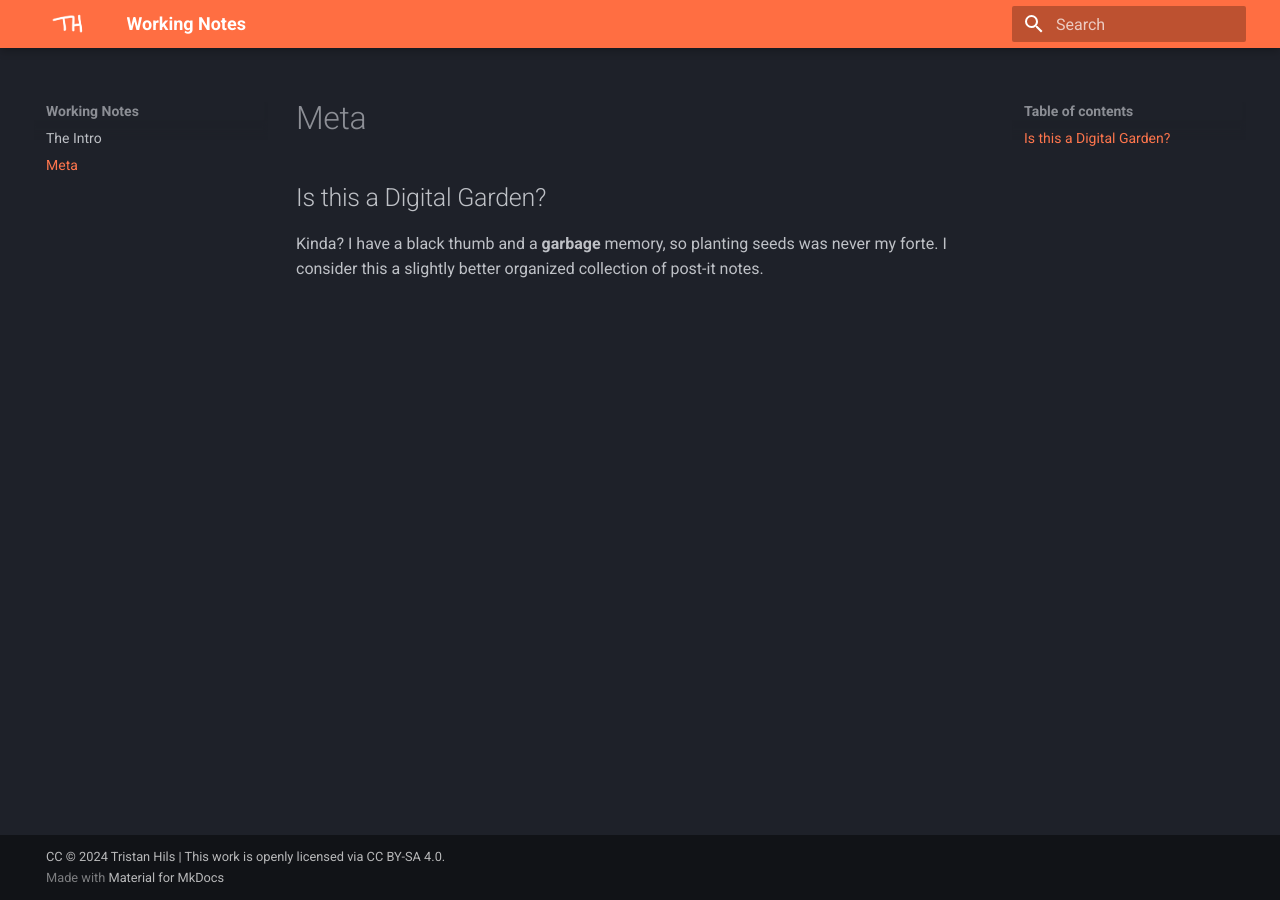
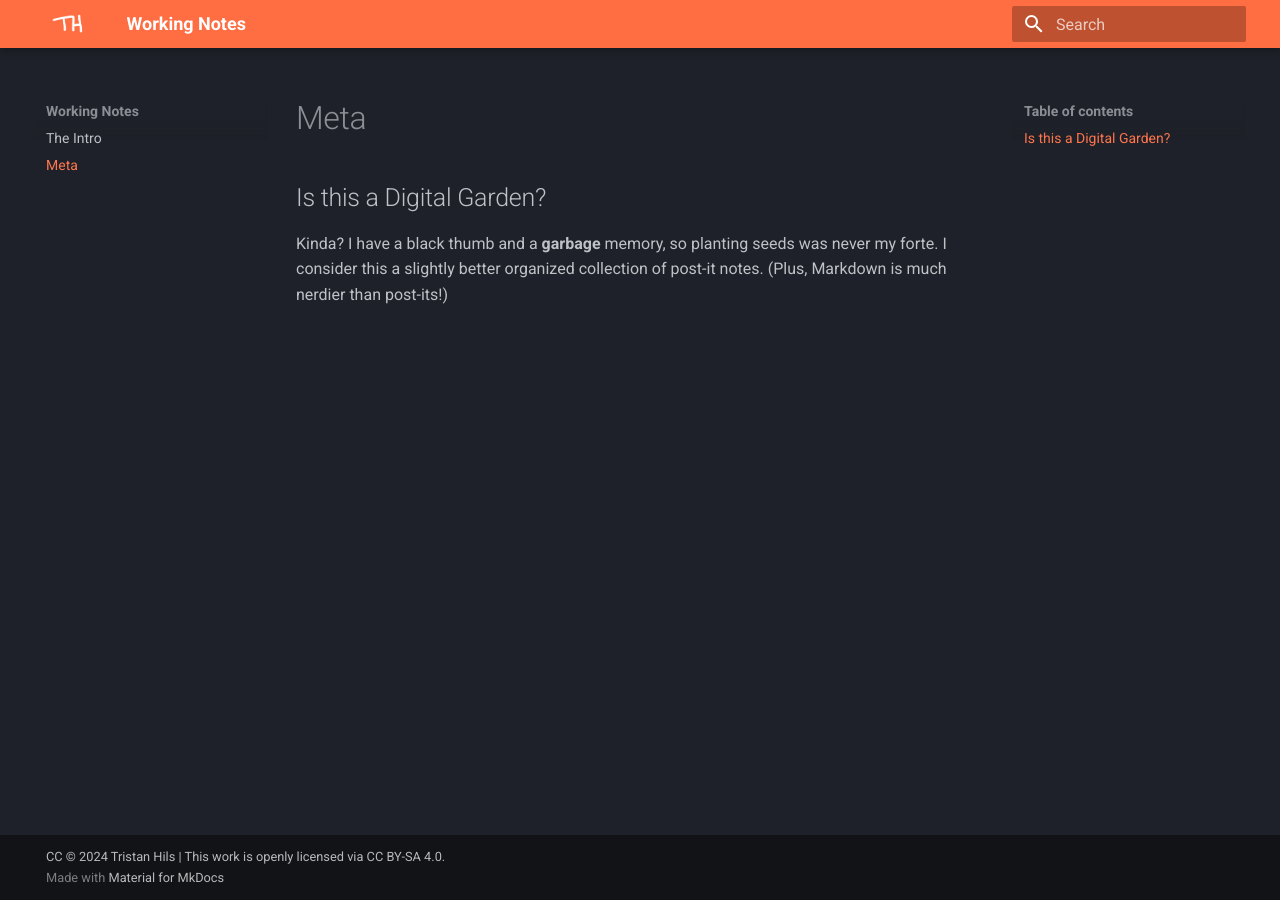
Before and after one commit to thhsh/kb.thh.sh, an MkDocs documentation site: the page built from docs/meta/index.md, in a window 1280 px wide. Built offline with MkDocs 1.6.1 and Material for MkDocs 9.7.7, drawn with Linux system fonts in a browser that asks for light colours.

Commit message:
Update docs\meta\index

```diff
--- a/docs/meta/index.md
+++ b/docs/meta/index.md
@@ -1,4 +1,4 @@
 # Meta
 
 ## Is this a Digital Garden?
-Kinda? I have a black thumb and a **garbage** memory, so planting seeds was never my forte. I consider this a slightly better organized collection of post-it notes.
+Kinda? I have a black thumb and a **garbage** memory, so planting seeds was never my forte. I consider this a slightly better organized collection of post-it notes. (Plus, Markdown is much nerdier than post-its!)
```
